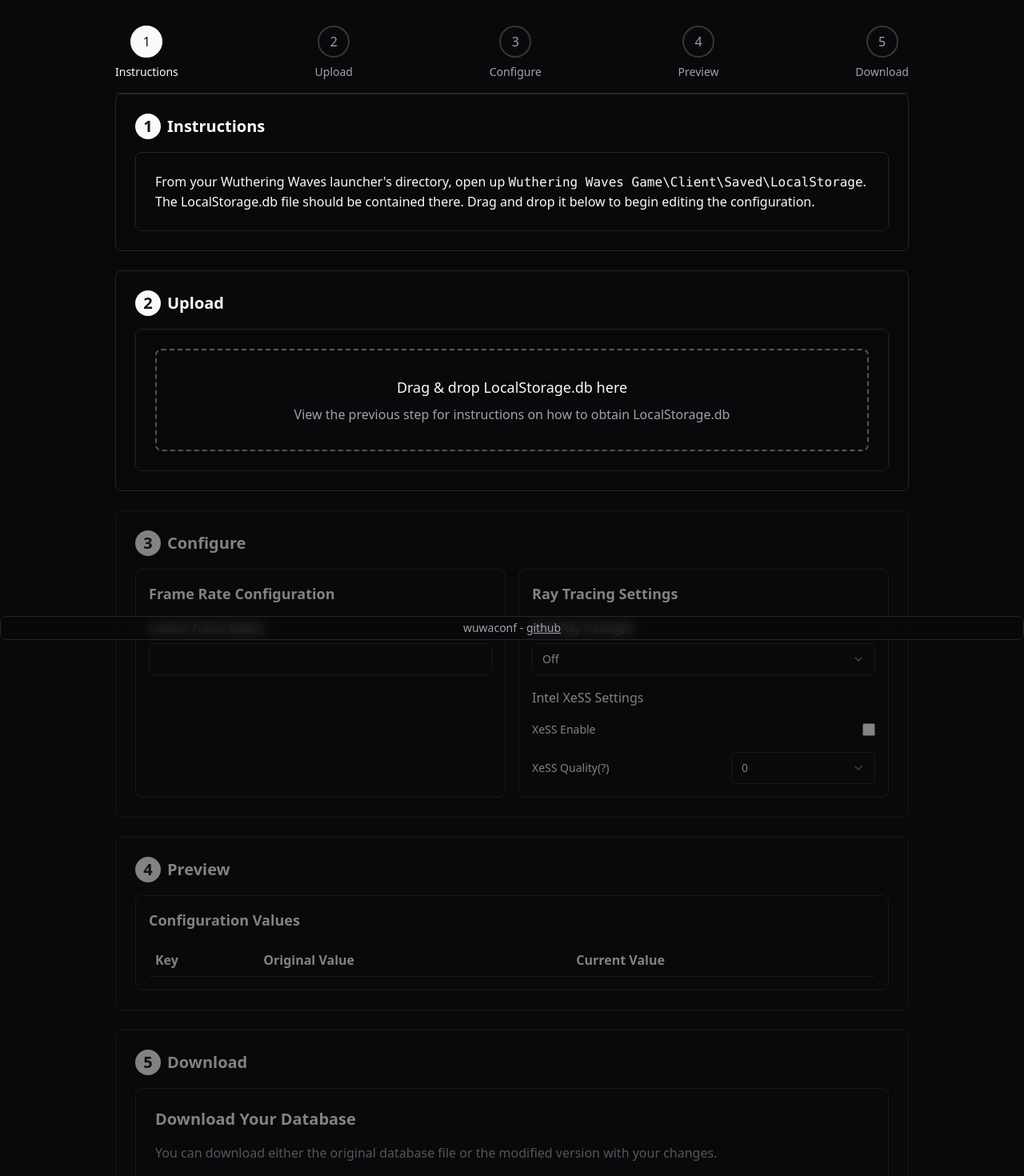
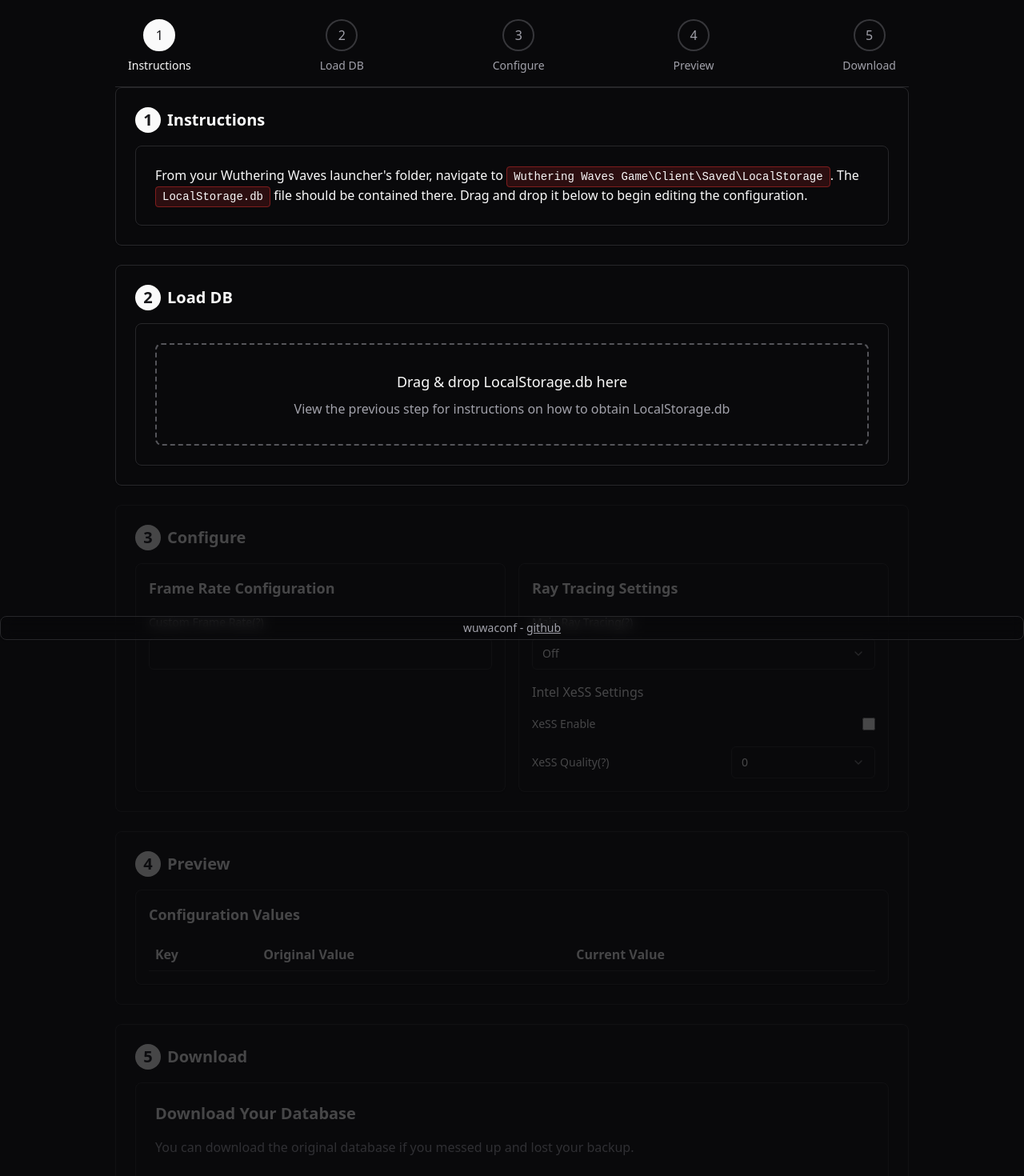
Before and after one commit to kyoukaya/wuwaconf, a React (Vite) app: page / in a window 1280 px wide. Shown: the top 1470 px of the page at 80% size. Built offline with nearby package versions, Linux system fonts and the light colour scheme.

Commit message:
cosmetic changes and code cleanup

```diff
--- a/src/App.tsx
+++ b/src/App.tsx
@@ -18,7 +18,7 @@ export default function App() {
   const [modifiedEntries, setModifiedEntries] = useState<Record<string, string | number>>({});
   const [currentStep, setCurrentStep] = useState<number>(0);
 
-  const handleFileUpload = async (arrayBuffer: ArrayBuffer) => {
+  const handleFileLoad = async (arrayBuffer: ArrayBuffer) => {
     // Initialize the original database
     const { db: originalDatabase, error: dbError } = await initDB(arrayBuffer);
     if (dbError) return setError(dbError);
@@ -28,7 +28,7 @@ export default function App() {
 
     // Store the original database bytes
     setOriginalDbBytes(new Uint8Array(arrayBuffer));
-    setCurrentStep(2); // Move to the next step after successful upload
+    setCurrentStep(2); // Move to the next step after successful DB load
 
     const storageEntries = getStorageEntries(originalDatabase);
     setEntries(storageEntries.map(entry => ({
@@ -132,7 +132,7 @@ export default function App() {
       content: (
         <StepContent
           step={0}
-          onFileUpload={handleFileUpload}
+          onFileLoad={handleFileLoad}
           entries={entries}
           modifiedEntries={modifiedEntries}
           handleValueChange={handleValueChange}
@@ -142,11 +142,11 @@ export default function App() {
       ),
     },
     {
-      title: 'Upload',
+      title: 'Load DB',
       content: (
         <StepContent
           step={1}
-          onFileUpload={handleFileUpload}
+          onFileLoad={handleFileLoad}
           entries={entries}
           modifiedEntries={modifiedEntries}
           handleValueChange={handleValueChange}
@@ -160,7 +160,7 @@ export default function App() {
       content: (
         <StepContent
           step={2}
-          onFileUpload={handleFileUpload}
+          onFileLoad={handleFileLoad}
           entries={entries}
           modifiedEntries={modifiedEntries}
           handleValueChange={handleValueChange}
@@ -174,7 +174,7 @@ export default function App() {
       content: (
         <StepContent
           step={3}
-          onFileUpload={handleFileUpload}
+          onFileLoad={handleFileLoad}
           entries={entries}
           modifiedEntries={modifiedEntries}
           handleValueChange={handleValueChange}
@@ -188,7 +188,7 @@ export default function App() {
       content: (
         <StepContent
           step={4}
-          onFileUpload={handleFileUpload}
+          onFileLoad={handleFileLoad}
           entries={entries}
           modifiedEntries={modifiedEntries}
           handleValueChange={handleValueChange}
--- a/src/components/file-uploader.tsx
+++ b/src/components/file-loader.tsx
@@ -3,23 +3,23 @@ import { useDropzone } from 'react-dropzone';
 import { Card } from '@/components/ui/card';
 import { CheckCircle } from 'lucide-react';
 
-type FileUploaderProps = {
-  onFileUpload: (file: ArrayBuffer) => void;
+type FileLoaderProps = {
+  onFileLoad: (file: ArrayBuffer) => void;
   isDbLoaded?: boolean;
 };
 
-export function FileUploader({ onFileUpload, isDbLoaded = false }: FileUploaderProps) {
-  const [isUploading, setIsUploading] = useState(false);
+export function FileLoader({ onFileLoad: onFileLoad, isDbLoaded = false }: FileLoaderProps) {
+  const [isLoading, setIsLoading] = useState(false);
 
   const onDrop = useCallback(async (acceptedFiles: File[]) => {
     const file = acceptedFiles[0];
     if (!file) return;
 
-    setIsUploading(true);
+    setIsLoading(true);
     const arrayBuffer = await file.arrayBuffer();
-    onFileUpload(arrayBuffer);
-    setIsUploading(false);
-  }, [onFileUpload]);
+    onFileLoad(arrayBuffer);
+    setIsLoading(false);
+  }, [onFileLoad]);
 
   const { getRootProps, getInputProps, isDragActive } = useDropzone({
     onDrop,
@@ -42,7 +42,7 @@ export function FileUploader({ onFileUpload, isDbLoaded = false }: FileUploaderP
           {...getRootProps()}
           className={`flex flex-col items-center justify-center border-2 border-dashed rounded-lg p-8 cursor-pointer
             ${isDragActive ? 'border-primary bg-primary/10' : 'border-muted-foreground/50'}
-            ${isUploading ? 'opacity-50 pointer-events-none' : ''}`}
+            ${isLoading ? 'opacity-50 pointer-events-none' : ''}`}
         >
           <input {...getInputProps()} />
           <div className="text-center">
--- a/src/components/step-content.tsx
+++ b/src/components/step-content.tsx
@@ -1,4 +1,4 @@
-import { FileUploader } from '@/components/file-uploader';
+import { FileLoader } from '@/components/file-loader';
 import { Card } from '@/components/ui/card';
 import { Button } from '@/components/ui/button';
 import { Input } from '@/components/ui/input';
@@ -8,7 +8,7 @@ import { TooltipProvider, Tooltip, TooltipTrigger, TooltipContent } from '@/comp
 
 type StepContentProps = {
   step: number;
-  onFileUpload: (file: ArrayBuffer) => void;
+  onFileLoad: (file: ArrayBuffer) => void;
   entries: any[];
   modifiedEntries: Record<string, string | number>;
   handleValueChange: (key: string, value: string | number) => void;
@@ -18,7 +18,7 @@ type StepContentProps = {
 
 export function StepContent({
   step,
-  onFileUpload,
+  onFileLoad: onFileLoad,
   entries,
   modifiedEntries,
   handleValueChange,
@@ -32,16 +32,15 @@ export function StepContent({
     case 0: // Instructions
       return (
         <Card className="p-6">
-              {/* <h2 className="text-xl font-semibold mb-4">How to Obtain Your LocalStorage.db File</h2> */}
           <p>
-            From your Wuthering Waves launcher's directory, open up <code>Wuthering Waves Game\Client\Saved\LocalStorage</code>. The
-            LocalStorage.db file should be contained there. Drag and drop it below to begin editing the configuration.
+            From your Wuthering Waves launcher's folder, navigate to <code>Wuthering Waves Game\Client\Saved\LocalStorage</code>.
+            The <code>LocalStorage.db</code> file should be contained there. Drag and drop it below to begin editing the configuration.
           </p>
         </Card>
       );
 
-    case 1: // File Upload
-      return <FileUploader onFileUpload={onFileUpload} isDbLoaded={entries.length > 0} />;
+    case 1: // File load
+      return <FileLoader onFileLoad={onFileLoad} isDbLoaded={entries.length > 0} />;
 
     case 2: // Configuration
       return (
@@ -230,13 +229,13 @@ export function StepContent({
         <Card className="p-6">
           <h2 className="text-xl font-semibold mb-4">Download Your Database</h2>
           <p className="text-muted-foreground mb-6">
-            You can download either the original database file or the modified version with your changes.
+            You can download the original database if you messed up and lost your backup.
           </p>
           <div className="flex gap-4 justify-center">
+            <Button onClick={handleModifiedDownload}>Download Modified</Button>
             <Button variant="outline" onClick={handleOriginalDownload}>
               Download Original
             </Button>
-            <Button onClick={handleModifiedDownload}>Download Modified</Button>
           </div>
         </Card>
       );
--- a/src/components/step-navigator.tsx
+++ b/src/components/step-navigator.tsx
@@ -11,7 +11,7 @@ type StepNavigatorProps = {
   steps: Step[];
   currentStep: number;
   isPreviousDisabled?: boolean;
-  originalDb?: any; // To check if database is uploaded
+  originalDb?: any; // To check if database is loaded
   onStepClick?: (stepIndex: number) => void; // Add handler for step clicks
 };
 
@@ -42,16 +42,16 @@ export function StepNavigator({
   const isStepAvailable = (index: number) => {
     // First step is always available
     if (index === 0) return true;
-    // Second step (upload) is always available
+    // Second step (load) is always available
     if (index === 1) return true;
-    // Subsequent steps require database to be uploaded
+    // Subsequent steps require database to be loaded
     return originalDb !== null;
   };
 
   return (
     <div >
       {/* Step indicator - horizontal bar at the top */}
-      <div className="sticky top-0 z-10 bg-background pt-4 pb-2 border-b">
+      <div className="sticky top-0 z-10 bg-background pt-2 pb-2 border-b px-4">
         <div className="flex justify-between mb-2">
           {steps.map((step, index) => (
             <div
@@ -100,7 +100,7 @@ export function StepNavigator({
                   stepRefs.current[index] = el;
                 }
               }}
-              className={`scroll-mt-24 ${!isAvailable ? 'opacity-50 pointer-events-none' : ''}`}
+              className={`scroll-mt-24 ${!isAvailable ? 'opacity-25 pointer-events-none' : ''}`}
               id={`step-${index}`}
             >
               <Card className="p-6">
--- a/src/styles/globals.css
+++ b/src/styles/globals.css
@@ -95,4 +95,15 @@
   body {
     @apply bg-background text-foreground;
   }
+
+  /* Add code block styles for dark mode */
+  .dark code {
+    background-color: hsl(var(--destructive) / 0.3);
+    border: 1px solid hsl(var(--destructive));
+    color: hsl(var(--destructive-foreground));
+    padding: 0.25rem 0.5rem;
+    border-radius: 0.25rem;
+    font-family: monospace;
+    font-size: 0.875rem;
+  }
 }
```
